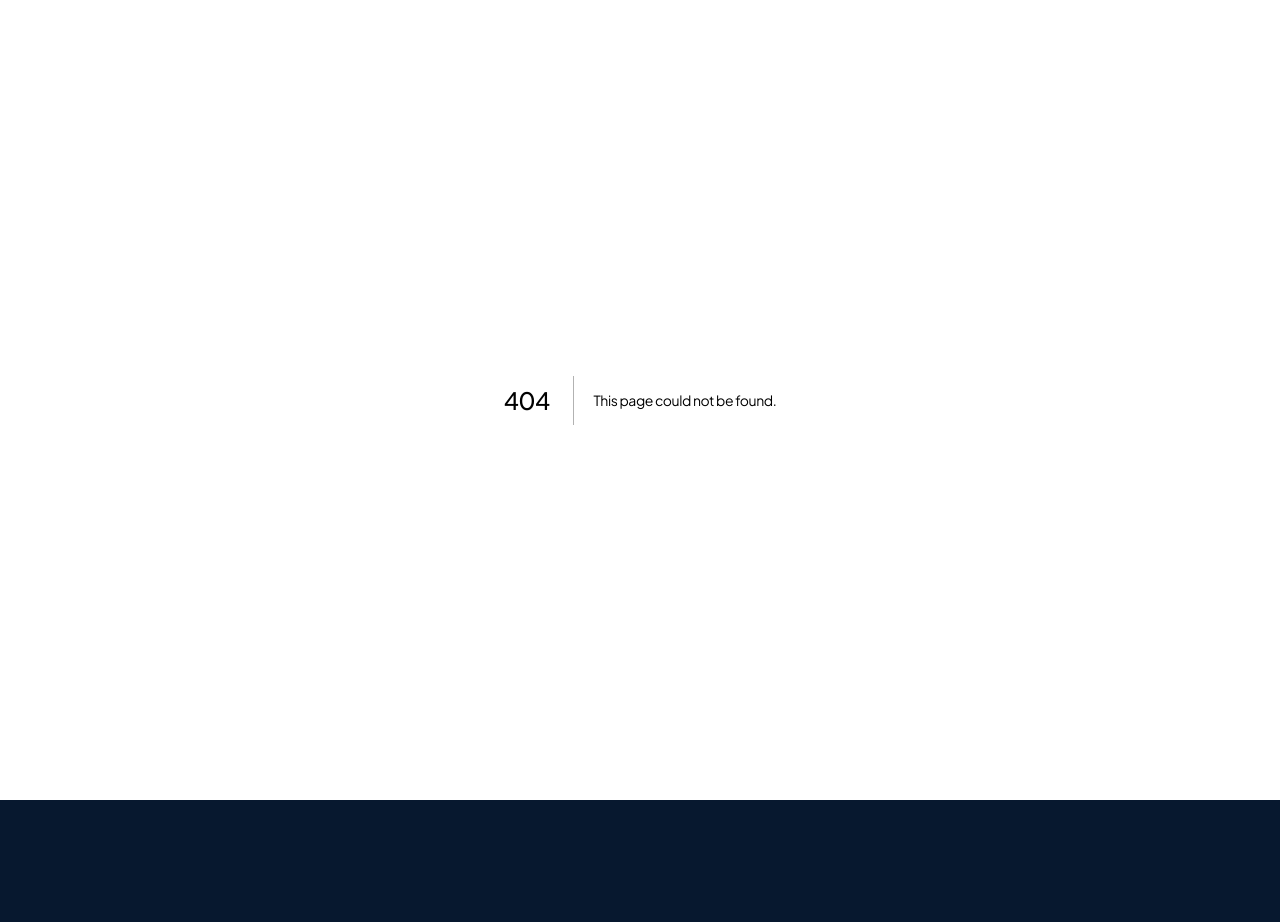
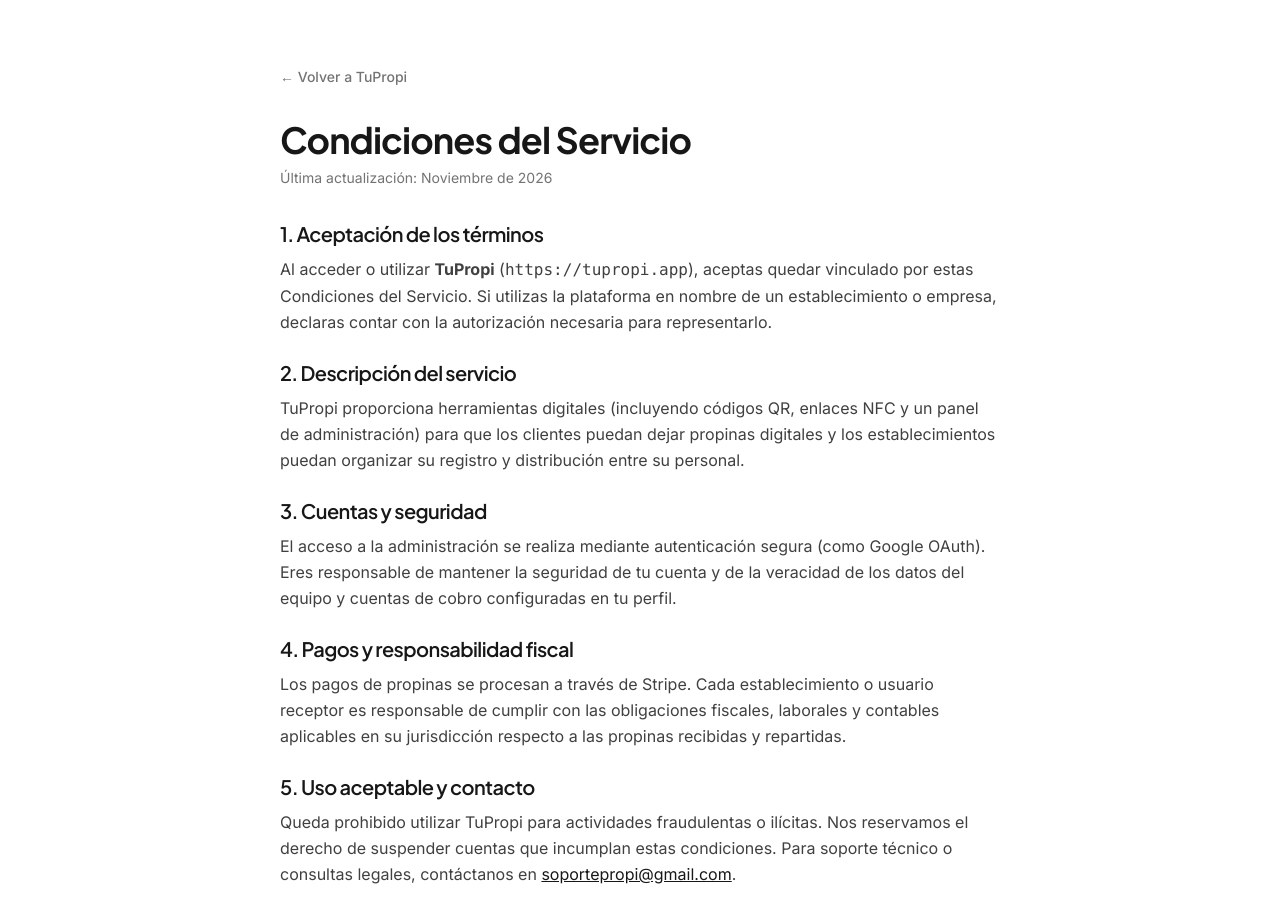
Before and after one commit to felipeamazon83-cyber/propi, a Next.js app in the folder frontend/: page /terminos in a window 1280 px wide. Before the commit this address had no page. Shown: the top 922 px of the page. Before the commit the page ends 800 px from the top, so only its background shows below. Built offline with nearby package versions, Linux system fonts and the light colour scheme.

Commit message:
Add terms and conditions page for TuPropi
This page outlines the terms and conditions for using the TuPropi platform, including acceptance of terms, service description, account security, payment responsibilities, and acceptable use.

```diff
--- /dev/null
+++ b/frontend/app/terminos/page.tsx
@@ -0,0 +1,92 @@
+import Link from 'next/link';
+
+export const metadata = {
+  title: 'Condiciones del Servicio | TuPropi',
+  description: 'Términos y condiciones de uso de la plataforma TuPropi.',
+};
+
+export default function TerminosPage() {
+  return (
+    <main className="min-h-screen bg-white text-neutral-900">
+      <div className="mx-auto max-w-3xl px-6 py-16">
+        <div className="mb-8">
+          <Link
+            href="/"
+            className="text-sm font-medium text-neutral-500 hover:text-neutral-900 transition-colors"
+          >
+            ← Volver a TuPropi
+          </Link>
+        </div>
+
+        <h1 className="text-3xl font-bold tracking-tight text-neutral-900 sm:text-4xl">
+          Condiciones del Servicio
+        </h1>
+        <p className="mt-2 text-sm text-neutral-500">
+          Última actualización: Noviembre de 2026
+        </p>
+
+        <div className="mt-8 space-y-6 text-base leading-relaxed text-neutral-700">
+          <section>
+            <h2 className="text-xl font-semibold text-neutral-900">
+              1. Aceptación de los términos
+            </h2>
+            <p className="mt-2">
+              Al acceder o utilizar <strong>TuPropi</strong> (<code>https://tupropi.app</code>),
+              aceptas quedar vinculado por estas Condiciones del Servicio. Si utilizas la
+              plataforma en nombre de un establecimiento o empresa, declaras contar con la
+              autorización necesaria para representarlo.
+            </p>
+          </section>
+
+          <section>
+            <h2 className="text-xl font-semibold text-neutral-900">
+              2. Descripción del servicio
+            </h2>
+            <p className="mt-2">
+              TuPropi proporciona herramientas digitales (incluyendo códigos QR, enlaces NFC y un
+              panel de administración) para que los clientes puedan dejar propinas digitales y los
+              establecimientos puedan organizar su registro y distribución entre su personal.
+            </p>
+          </section>
+
+          <section>
+            <h2 className="text-xl font-semibold text-neutral-900">
+              3. Cuentas y seguridad
+            </h2>
+            <p className="mt-2">
+              El acceso a la administración se realiza mediante autenticación segura (como Google
+              OAuth). Eres responsable de mantener la seguridad de tu cuenta y de la veracidad de
+              los datos del equipo y cuentas de cobro configuradas en tu perfil.
+            </p>
+          </section>
+
+          <section>
+            <h2 className="text-xl font-semibold text-neutral-900">
+              4. Pagos y responsabilidad fiscal
+            </h2>
+            <p className="mt-2">
+              Los pagos de propinas se procesan a través de Stripe. Cada establecimiento o
+              usuario receptor es responsable de cumplir con las obligaciones fiscales, laborales y
+              contables aplicables en su jurisdicción respecto a las propinas recibidas y
+              repartidas.
+            </p>
+          </section>
+
+          <section>
+            <h2 className="text-xl font-semibold text-neutral-900">
+              5. Uso aceptable y contacto
+            </h2>
+            <p className="mt-2">
+              Queda prohibido utilizar TuPropi para actividades fraudulentas o ilícitas. Nos
+              reservamos el derecho de suspender cuentas que incumplan estas condiciones. Para
+              soporte técnico o consultas legales, contáctanos en{' '}
+              <a href="mailto:soportepropi@gmail.com" className="underline text-neutral-900">
+                soportepropi@gmail.com
+              </a>.
+            </p>
+          </section>
+        </div>
+      </div>
+    </main>
+  );
+}
```
